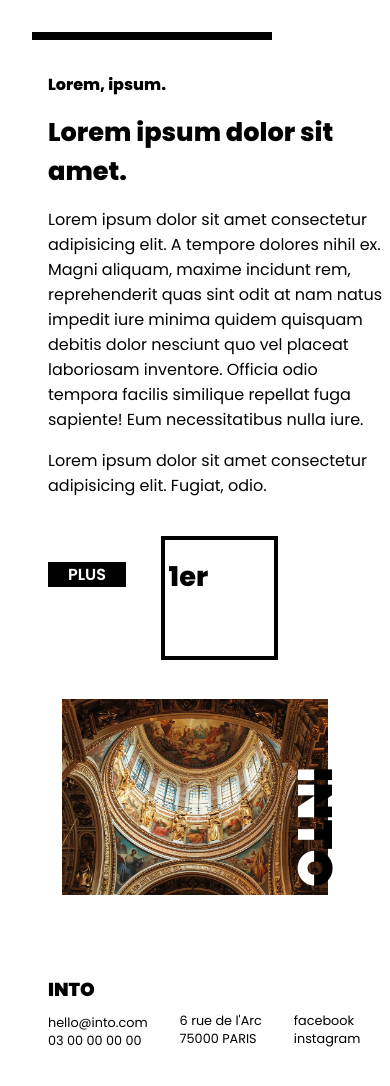
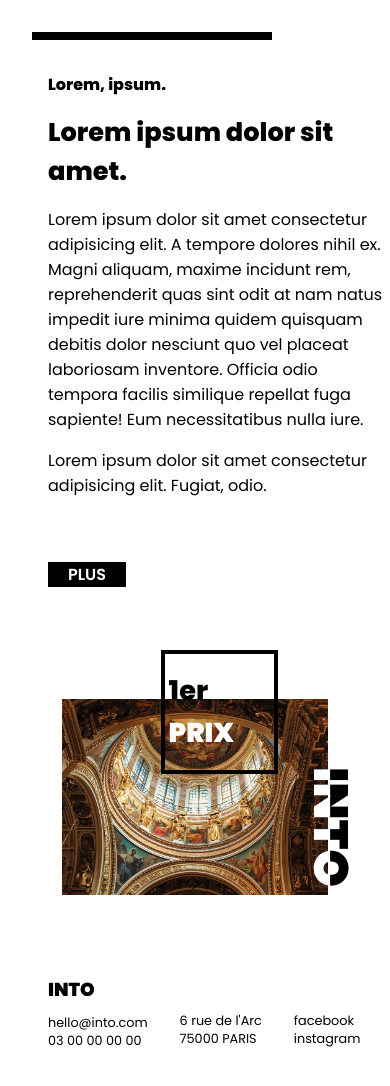
Before and after one commit to Francismant/ProjetInto, a plain HTML site: page index.html in a window 390 px wide. Shown: the part 4524-5610 px from the top of the page. Drawn offline with nearby package versions, Linux system fonts and the light colour scheme.

Commit message:
modification position firstprice et into

```diff
--- a/CSS/styles.scss
+++ b/CSS/styles.scss
@@ -544,14 +544,14 @@ footer {
         .firstprice {
             border: solid 0.3rem black;
             right: 7rem;
-            top: 41.5rem;
+            top: 48.6rem;
             p{
                 font-size: 1.7rem;
             }
         }
         .into {
         bottom: 2rem;
-        right: 1rem;
+        right: 0;
         p {
             font-size: 3rem;
         }
```
Also changed, not shown: CSS/styles.css, 1 other file.
